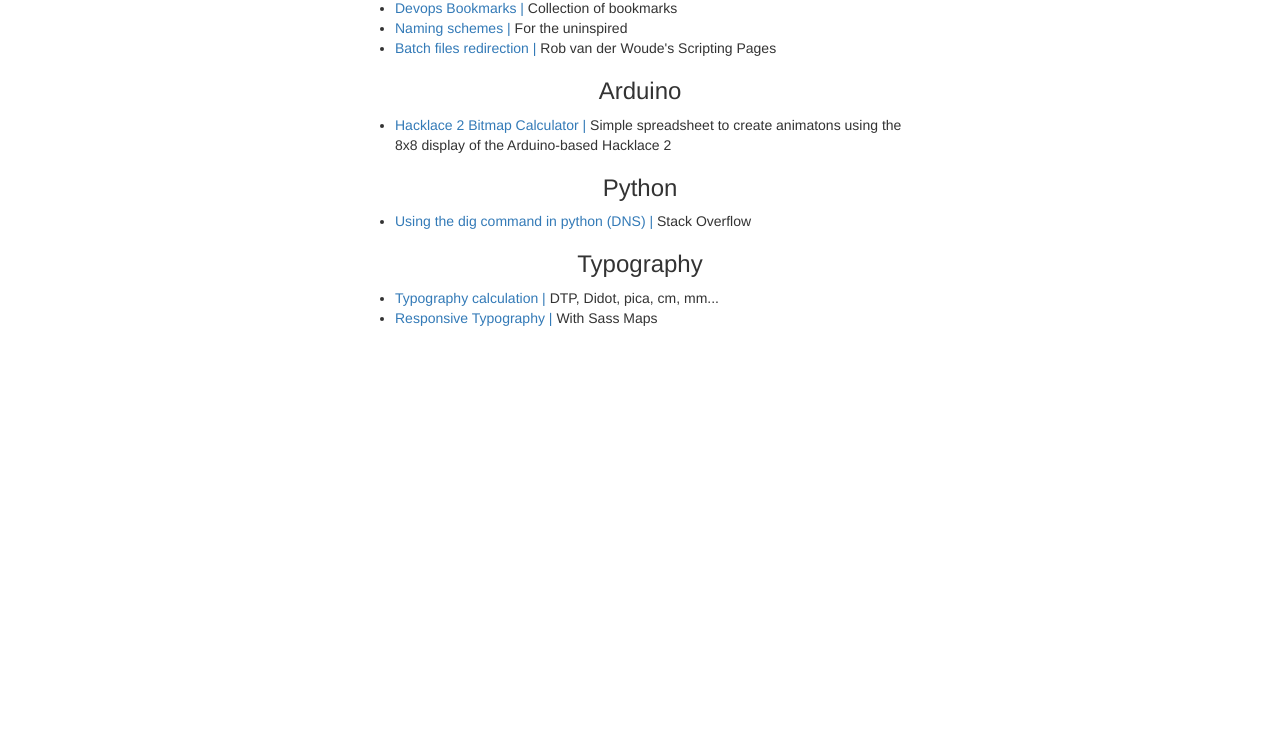
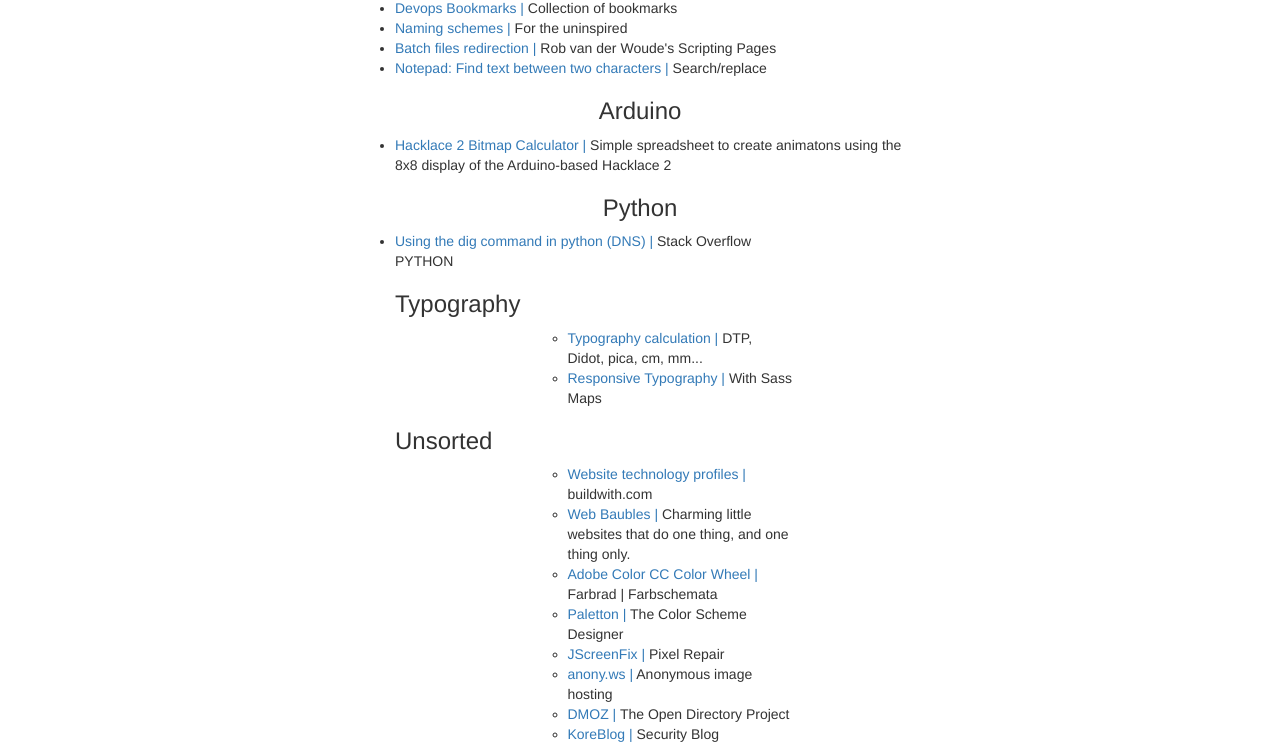
Before and after one commit to der-test/der-test.github.io, a plain HTML site: page index.html in a window 1280 px wide. Shown: the part 273-1017 px from the top of the page. Before the commit the page ends 800 px from the top, so only its background shows below. Drawn offline with nearby package versions, Linux system fonts and the light colour scheme.

Commit message:
Added a bunch of unsorted links

```diff
--- a/index.html
+++ b/index.html
@@ -8,7 +8,6 @@
 	<meta name="description" content="der-test on github">
 	<meta name="author" content="Tim Estermann">
 	<link rel="icon" href="../../favicon.ico">
-
 	<title>der-test.github.io</title>
 		<!-- Bootstrap CDN from http://getbootstrap.com/getting-started/#download-->
 		<!-- Latest compiled and minified CSS -->
@@ -18,19 +17,16 @@
 		<!-- Latest compiled and minified JavaScript -->
 		<script src="https://maxcdn.bootstrapcdn.com/bootstrap/3.3.7/js/bootstrap.min.js" integrity="sha384-Tc5IQib027qvyjSMfHjOMaLkfuWVxZxUPnCJA7l2mCWNIpG9mGCD8wGNIcPD7Txa" crossorigin="anonymous"></script>
 		<!-- /Bootstrap CDN -->
-
 		<!-- Custom styles for this template -->
 		<link rel="stylesheet" href="der-test.css">
-
 		<!-- HTML5 shim and Respond.js for IE8 support of HTML5 elements and media queries -->
 		<!--[if lt IE 9]>
 		<script src="https://oss.maxcdn.com/html5shiv/3.7.3/html5shiv.min.js"></script>
 		<script src="https://oss.maxcdn.com/respond/1.4.2/respond.min.js"></script>
 	<![endif]-->
 </head>
-
 <body>
-
+	<!-- Navigation -->
 	<nav class="navbar navbar-inverse navbar-fixed-top">
 		<div class="container">
 			<div class="navbar-header">
@@ -41,11 +37,12 @@
 			<li class="active"><a href="#links">Links</a></li>
 			<li><a href="#arduino">Arduino</a></li>
 			<li><a href="#typo">Typography</a></li>
+			<li><a href="#unsorted">Unsorted</a></li>
 			</ul>
 		</div><!--/.nav-collapse -->
 		</div>
 	</nav>
-
+	<!-- /Navigation -->
 	<div class="container">
 		<div class="intro">
       <h1>der-test's collected links</h1>
@@ -59,6 +56,8 @@
 		<li><a href="http://www.devopsbookmarks.com">Devops Bookmarks</a>Collection of bookmarks</li>
 		<li><a href="https://namingschemes.com/">Naming schemes</a>For the uninspired</li>
 		<li><a href="http://www.robvanderwoude.com/redirection.php">Batch files redirection</a>Rob van der Woude's Scripting Pages</li>
+		<li><a href="https://superuser.com/questions/1003958/how-do-i-delete-text-between-2-characters">Notepad: Find text between two characters</a>Search/replace</li>
+		<!-- /LINKS -->
 		</ul>
 		<h3 id="arduino">Arduino</h3>
 		<ul class="links">
@@ -66,16 +65,31 @@
 				</ul>
 		<h3 id="python">Python</h3>
 		<ul class="links">
+		<!-- LINKS-PYTHON-->
 		<li><a href="http://stackoverflow.com/questions/5235569/using-the-dig-command-in-python">Using the dig command in python (DNS)</a>Stack Overflow</li>
-      </ul>
-			<!-- LINKS-TYPOGRAPHY-->
+		PYTHON
+		<!-- /LINKS-PYTHON-->
 		<h3 id="typo">Typography</h3>
 		<ul class="links">
+		<!-- LINKS-TYPOGRAPHY-->
 		<li><a href="http://online.unitconverterpro.com/de/umrechnungstabellen/umrechner-alpha/factors.php?cat=typography&unit=3&val="> Typography calculation</a>DTP, Didot, pica, cm, mm...</li>
+		<!-- /LINKS-TYPOGRAPHY-->
 		<li><a href="https://www.smashingmagazine.com/2015/06/responsive-typography-with-sass-maps/">Responsive Typography</a>With Sass Maps</li>
-			<!-- /LINKS -->
 		</ul>
-		</div>
+		<h3 id="typo">Unsorted</h3>
+		<ul class="unsorted">
+		<!-- LINKS-unsorted-->
+		<li><a href="http://builtwith.com/">Website technology profiles</a>buildwith.com</li>
+		<li><a href="http://www.webbaubles.com/">Web Baubles</a>Charming little websites that do one thing, and one thing only.</li>
+		<li><a href="https://color.adobe.com/de/create/color-wheel/">Adobe Color CC Color Wheel</a>Farbrad | Farbschemata</li>
+		<li><a href="http://paletton.com/#uid=34y0k0kllll2xwM6juBI7c4Traq" /a>Paletton</a>The Color Scheme Designer</li>
+		<li><a href="http://www.jscreenfix.com/">JScreenFix</a>Pixel Repair</li>
+		<li><a href="http://www.anony.ws/">anony.ws</a>Anonymous image hosting</li>
+		<li><a href="http://www.dmoz.org/">DMOZ</a>The Open Directory Project</li>
+		<li><a href="https://blog.korelogic.com/blog">KoreBlog</a>Security Blog</li>
+		<!-- /LINKS-unsorted-->
+		</ul>
+		</div> <!-- /.content-->
 	</div><!-- /.container -->
 
 	<!-- Bootstrap core JS -->
```
Lines whose indentation alone changed are shown as unchanged.
